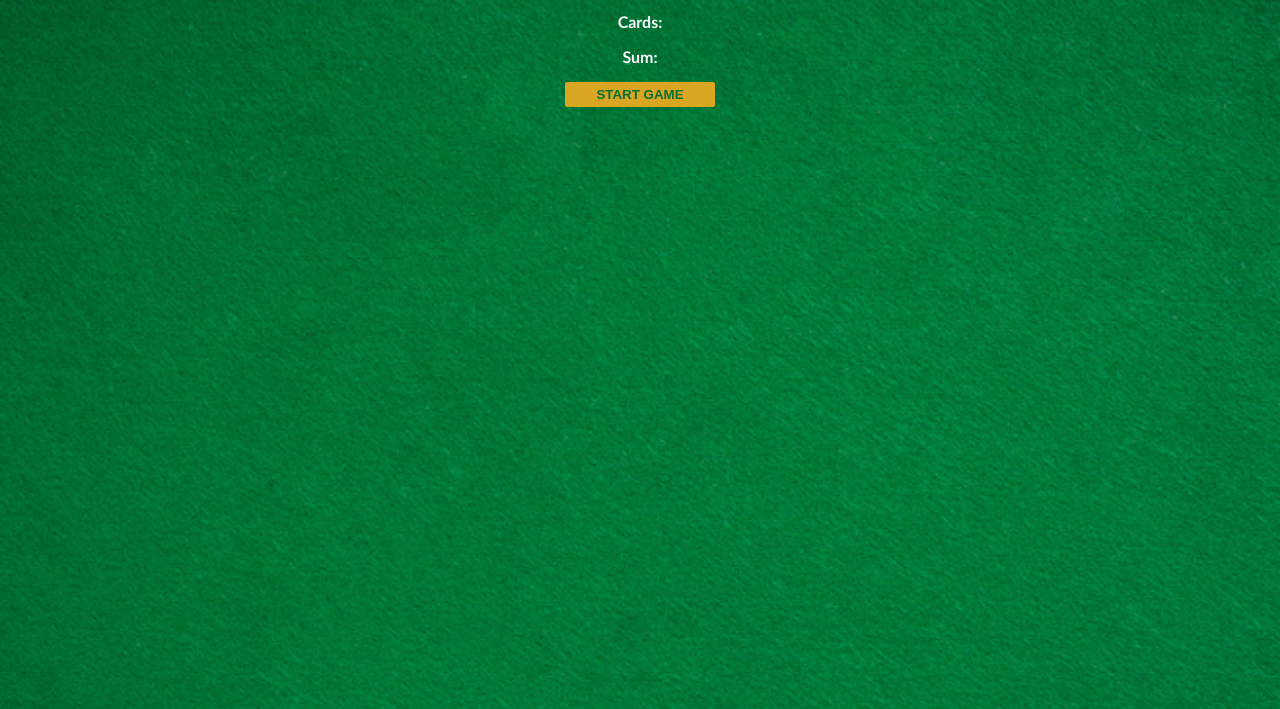
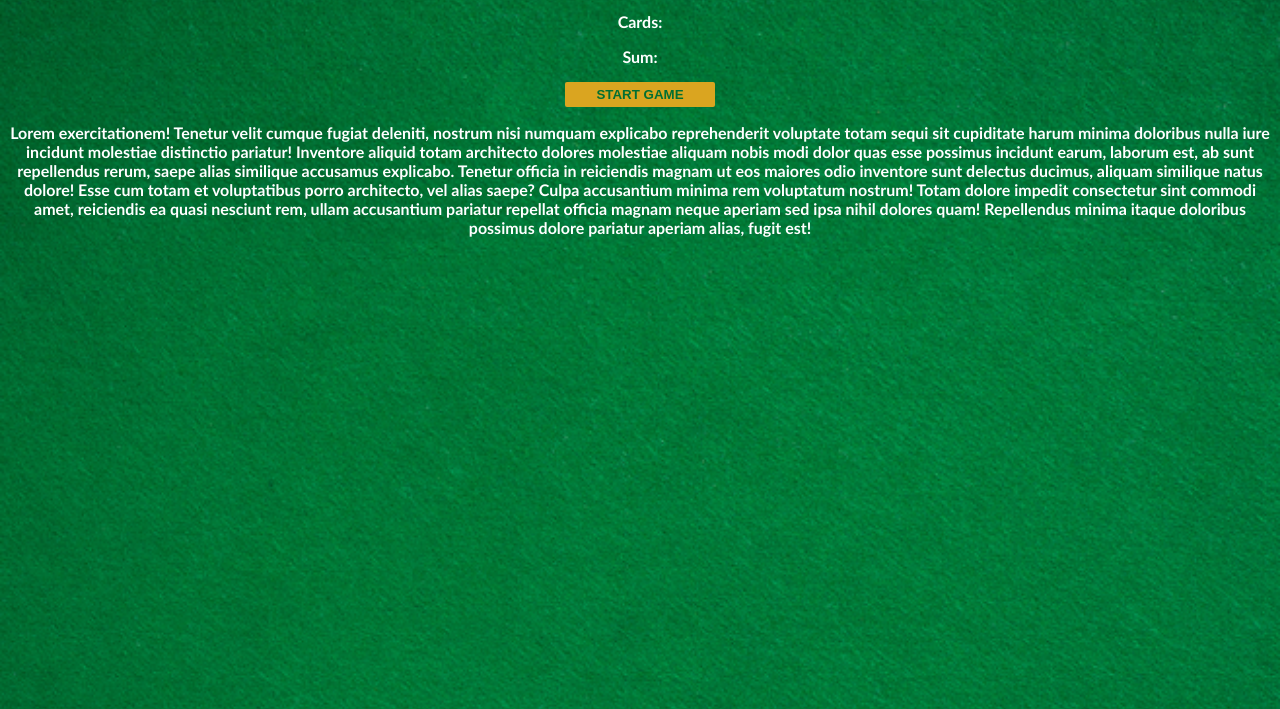
Before and after one commit to sagarkori143/test-repoo, a plain HTML site: page index.html in a window 1280 px wide. Shown: the part 91-800 px from the top of the page. Drawn offline with Linux system fonts and the light colour scheme.

Commit message:
first (#3)
* first

* second

```diff
--- a/index.html
+++ b/index.html
@@ -9,6 +9,7 @@
         <!-- Give the sum paragraph and id of sum-el -->
         <p id="sum-el">Sum: </p>
         <button onclick="startGame()">START GAME</button>
+        <p>Lorem exercitationem! Tenetur velit cumque fugiat deleniti, nostrum nisi numquam explicabo reprehenderit voluptate totam sequi sit cupiditate harum minima doloribus nulla iure incidunt molestiae distinctio pariatur! Inventore aliquid totam architecto dolores molestiae aliquam nobis modi dolor quas esse possimus incidunt earum, laborum est, ab sunt repellendus rerum, saepe alias similique accusamus explicabo. Tenetur officia in reiciendis magnam ut eos maiores odio inventore sunt delectus ducimus, aliquam similique natus dolore! Esse cum totam et voluptatibus porro architecto, vel alias saepe? Culpa accusantium minima rem voluptatum nostrum! Totam dolore impedit consectetur sint commodi amet, reiciendis ea quasi nesciunt rem, ullam accusantium pariatur repellat officia magnam neque aperiam sed ipsa nihil dolores quam! Repellendus minima itaque doloribus possimus dolore pariatur aperiam alias, fugit est!</p>
         <script src="index.js"></script>
     </body>
 </html>
```
